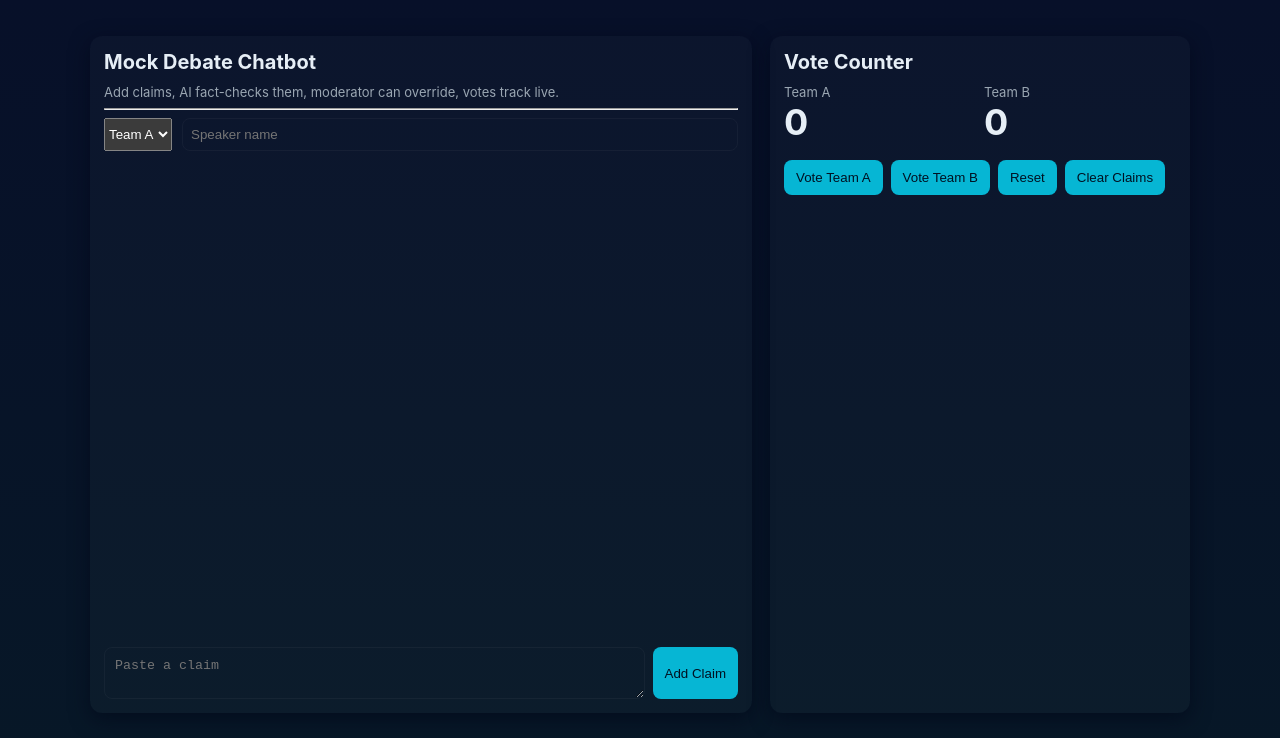
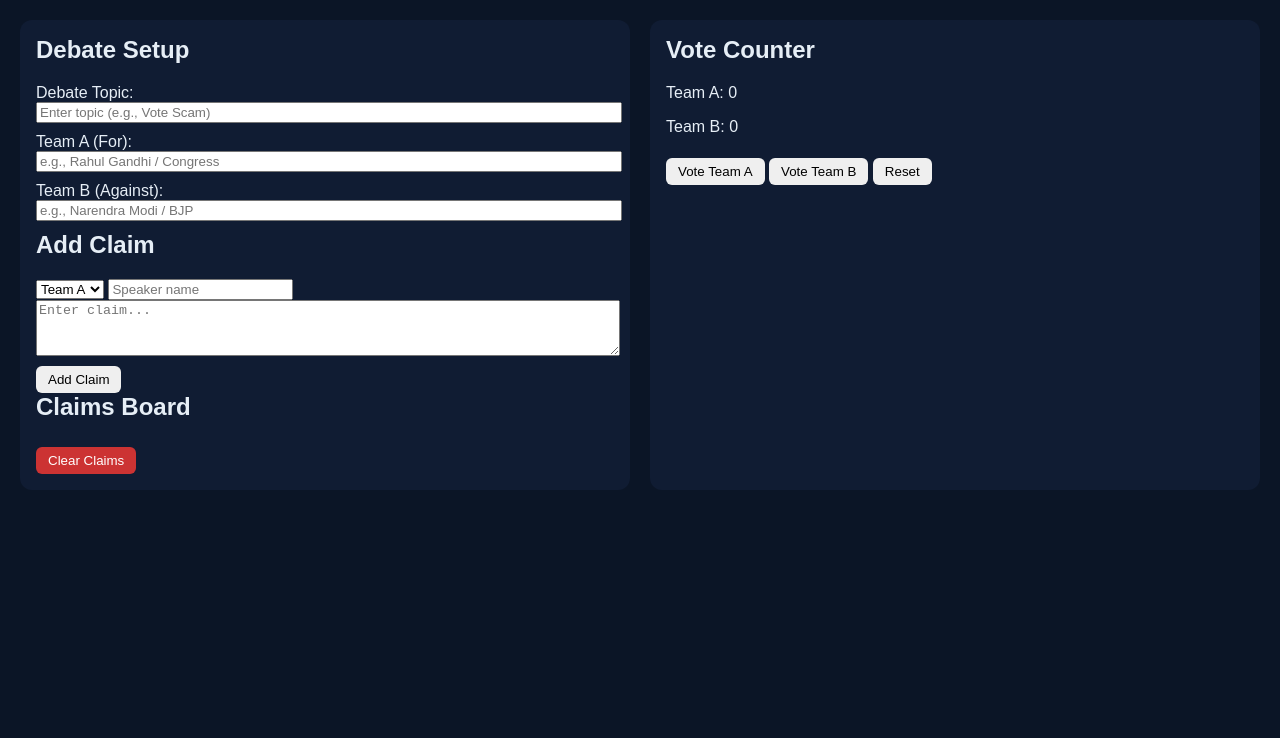
Before and after one commit to JayneetSingh/sstdebateaps, a website: page index.html in a window 1280 px wide. Drawn offline with Linux system fonts and the light colour scheme.

Commit message:
Update index.html for improved layout and styling
Refactor HTML structure and update styles for debate chatbot.

```diff
--- a/index.html
+++ b/index.html
@@ -1,147 +1,135 @@
-<!doctype html>
+<!DOCTYPE html>
 <html lang="en">
 <head>
-  <meta charset="utf-8" />
-  <meta name="viewport" content="width=device-width,initial-scale=1" />
-  <title>Mock Debate Chatbot + Live Vote Counter</title>
+  <meta charset="UTF-8" />
+  <meta name="viewport" content="width=device-width, initial-scale=1.0" />
+  <title>Mock Debate Chatbot</title>
   <style>
-    :root{--bg:#0f1724;--card:#0b1220;--accent:#06b6d4;--muted:#9aa6b2;color-scheme:dark}
-    html,body{height:100%;margin:0;background:linear-gradient(180deg,#071029 0%,#071827 100%);font-family:Inter,system-ui,Segoe UI,Roboto,Helvetica,Arial,sans-serif;color:#e6eef6}
-    .app{max-width:1100px;margin:18px auto;padding:18px;display:grid;grid-template-columns:1fr 420px;gap:18px}
-    .card{background:rgba(255,255,255,0.02);border-radius:12px;padding:14px;box-shadow:0 6px 20px rgba(2,6,23,0.6)}
-    h1{font-size:20px;margin:0 0 10px 0}
-    .chat{height:540px;display:flex;flex-direction:column}
-    .messages{flex:1;overflow:auto;padding:8px;gap:8px;display:flex;flex-direction:column}
-    .input{display:flex;gap:8px;margin-top:10px}
-    textarea{flex:1;padding:10px;border-radius:8px;border:1px solid rgba(255,255,255,0.04);background:transparent;color:inherit}
-    button{background:var(--accent);border:none;padding:10px 12px;border-radius:8px;color:#012;cursor:pointer}
-    .claim{padding:8px;border-radius:8px;background:linear-gradient(180deg,rgba(255,255,255,0.02),transparent);border:1px solid rgba(255,255,255,0.03)}
-    .muted{color:var(--muted);font-size:13px}
-    .small{font-size:13px}
-    .list{display:flex;flex-direction:column;gap:8px;max-height:360px;overflow:auto}
-    .votepanel{display:flex;flex-direction:column;gap:8px}
-    .big{font-size:36px;font-weight:700}
-    .bigbtn{font-size:20px;padding:14px}
-    .valid{color:#10b981}
-    .invalid{color:#ef4444}
-    .unsure{color:#eab308}
+    body { margin:0; font-family:sans-serif; background:#0b1526; color:#e6eef6; }
+    .container { display:flex; gap:20px; padding:20px; }
+    .left, .right { flex:1; background:#101c33; padding:16px; border-radius:12px; }
+    h2 { margin-top:0; }
+    textarea { width:100%; min-height:50px; }
+    button { margin-top:6px; padding:6px 12px; border:none; border-radius:6px; cursor:pointer; }
+    .claim { margin:6px 0; padding:6px; border-radius:6px; }
+    .valid { background:rgba(0,200,0,0.2); }
+    .invalid { background:rgba(200,0,0,0.2); }
+    .unsure { background:rgba(200,200,0,0.2); }
   </style>
 </head>
 <body>
-  <div class="app">
-    <div class="card">
-      <h1>Mock Debate Chatbot</h1>
-      <div class="muted">Add claims, AI fact-checks them, moderator can override, votes track live.</div>
-      <hr />
-      <div style="display:flex;gap:10px;margin-bottom:8px;">
-        <select id="teamSelect"><option value="Team A">Team A</option><option value="Team B">Team B</option></select>
-        <input id="speaker" placeholder="Speaker name" style="flex:1;padding:8px;border-radius:8px;background:transparent;border:1px solid rgba(255,255,255,0.04);color:inherit" />
-      </div>
-      <div class="chat">
-        <div class="messages" id="messages"></div>
-        <div class="input">
-          <textarea id="claimInput" rows="2" placeholder="Paste a claim"></textarea>
-          <button id="addClaim">Add Claim</button>
-        </div>
-      </div>
-      <div class="list" id="claimsList"></div>
+  <div class="container">
+    <div class="left">
+      <h2>Debate Setup</h2>
+      <label>Debate Topic:</label>
+      <input id="topic" type="text" placeholder="Enter topic (e.g., Vote Scam)" style="width:100%;margin-bottom:10px;" />
+
+      <label>Team A (For):</label>
+      <input id="teamAName" type="text" placeholder="e.g., Rahul Gandhi / Congress" style="width:100%;margin-bottom:10px;" />
+
+      <label>Team B (Against):</label>
+      <input id="teamBName" type="text" placeholder="e.g., Narendra Modi / BJP" style="width:100%;margin-bottom:10px;" />
+
+      <h2>Add Claim</h2>
+      <select id="teamSelect">
+        <option value="A">Team A</option>
+        <option value="B">Team B</option>
+      </select>
+      <input id="speaker" type="text" placeholder="Speaker name" />
+      <textarea id="claimInput" placeholder="Enter claim..."></textarea>
+      <button id="addClaim">Add Claim</button>
+
+      <h2>Claims Board</h2>
+      <div id="claimsBoard"></div>
+      <button id="clearClaims" style="background:#c33;color:#fff;">Clear Claims</button>
     </div>
 
-    <div class="card">
-      <h1>Vote Counter</h1>
-      <div class="votepanel">
-        <div style="display:flex;gap:8px;align-items:center">
-          <div style="flex:1">
-            <div class="small muted">Team A</div>
-            <div id="teamACount" class="big">0</div>
-          </div>
-          <div style="flex:1">
-            <div class="small muted">Team B</div>
-            <div id="teamBCount" class="big">0</div>
-          </div>
-        </div>
-        <div style="display:flex;gap:8px;margin-top:8px">
-          <button id="voteA">Vote Team A</button>
-          <button id="voteB">Vote Team B</button>
-          <button id="resetVotes">Reset</button>
-          <button id="clearClaims">Clear Claims</button>
-        </div>
+    <div class="right">
+      <h2>Vote Counter</h2>
+      <div id="scoreboard">
+        <p><span id="teamA_label">Team A</span>: <span id="scoreA">0</span></p>
+        <p><span id="teamB_label">Team B</span>: <span id="scoreB">0</span></p>
       </div>
+      <button onclick="vote('A')">Vote Team A</button>
+      <button onclick="vote('B')">Vote Team B</button>
+      <button onclick="resetVotes()">Reset</button>
     </div>
   </div>
 
   <script>
-    const API_BASE = "https://sstdebateaps.onrender.com"; // 🔗 Your backend API
+    const API_BASE = "https://sstdebateaps.onrender.com"; // your Render backend
+    let claims = [];
+    let scoreA = 0, scoreB = 0;
 
-    const claimsList = document.getElementById("claimsList");
-    const claimInput = document.getElementById("claimInput");
-    const addClaimBtn = document.getElementById("addClaim");
-    const teamSelect = document.getElementById("teamSelect");
-    const speaker = document.getElementById("speaker");
-
-    let claims = JSON.parse(localStorage.getItem("claims") || "[]");
-    let votes = JSON.parse(localStorage.getItem("votes") || '{"A":0,"B":0}');
-
-    function save() {
-      localStorage.setItem("claims", JSON.stringify(claims));
-      localStorage.setItem("votes", JSON.stringify(votes));
-    }
+    // Update team labels when inputs change
+    document.getElementById("teamAName").addEventListener("input", () => {
+      document.getElementById("teamA_label").innerText = document.getElementById("teamAName").value || "Team A";
+    });
+    document.getElementById("teamBName").addEventListener("input", () => {
+      document.getElementById("teamB_label").innerText = document.getElementById("teamBName").value || "Team B";
+    });
 
     function renderClaims() {
-      claimsList.innerHTML = "";
+      const board = document.getElementById("claimsBoard");
+      board.innerHTML = "";
       claims.forEach((c, i) => {
-        const el = document.createElement("div");
-        el.className = "claim";
-        el.innerHTML = `
-          <div><strong>${c.team}</strong> — ${c.speaker}</div>
-          <div>${c.text}</div>
-          <div>Status: <span class="${c.status}">${c.status || "Not verified"}</span></div>
-        `;
-        claimsList.appendChild(el);
+        const div = document.createElement("div");
+        div.className = "claim " + c.status;
+        div.innerHTML = `<b>${c.teamName} — ${c.speaker}</b><br>${c.text}<br>Status: ${c.status}`;
+        board.appendChild(div);
       });
     }
 
-    async function verifyClaim(claim, idx) {
+    document.getElementById("addClaim").onclick = () => {
+      const text = document.getElementById("claimInput").value.trim();
+      const speaker = document.getElementById("speaker").value.trim() || "anon";
+      const teamVal = document.getElementById("teamSelect").value;
+      const teamName = teamVal === "A" ? document.getElementById("teamAName").value || "Team A"
+                                       : document.getElementById("teamBName").value || "Team B";
+      if (!text) return;
+
+      const claim = { text, speaker, team: teamVal, teamName, status: "verifying" };
+      claims.push(claim);
+      renderClaims();
+      verifyClaim(claim, claims.length - 1);
+      document.getElementById("claimInput").value = "";
+    };
+
+    async function verifyClaim(claim, index) {
       try {
         const resp = await fetch(`${API_BASE}/api/ai-verify`, {
           method: "POST",
           headers: { "Content-Type": "application/json" },
-          body: JSON.stringify({ claim })
+          body: JSON.stringify({
+            claim: claim.text,
+            team: claim.team,
+            topic: document.getElementById("topic").value || "General Debate"
+          })
         });
         const data = await resp.json();
-        if (data.error) throw new Error(data.error);
-        const best = data.labels?.[0] || "unsure";
-        claims[idx].status = best;
-      } catch (err) {
-        claims[idx].status = "unsure";
+        claims[index].status = data.verdict || "unsure";
+      } catch (e) {
+        claims[index].status = "unsure";
       }
-      save();
       renderClaims();
     }
 
-    addClaimBtn.onclick = () => {
-      const txt = claimInput.value.trim();
-      if (!txt) return;
-      const claim = { team: teamSelect.value, speaker: speaker.value || "anon", text: txt, status: "Not verified" };
-      claims.push(claim);
-      save();
+    document.getElementById("clearClaims").onclick = () => {
+      claims = [];
       renderClaims();
-      verifyClaim(txt, claims.length - 1);
-      claimInput.value = "";
     };
 
-    document.getElementById("voteA").onclick = () => { votes.A++; save(); renderVotes(); };
-    document.getElementById("voteB").onclick = () => { votes.B++; save(); renderVotes(); };
-    document.getElementById("resetVotes").onclick = () => { votes = {A:0,B:0}; save(); renderVotes(); };
-    document.getElementById("clearClaims").onclick = () => { claims = []; save(); renderClaims(); };
-
-    function renderVotes() {
-      document.getElementById("teamACount").innerText = votes.A;
-      document.getElementById("teamBCount").innerText = votes.B;
+    function vote(team) {
+      if (team === "A") scoreA++;
+      else scoreB++;
+      document.getElementById("scoreA").innerText = scoreA;
+      document.getElementById("scoreB").innerText = scoreB;
     }
-
-    renderClaims();
-    renderVotes();
+    function resetVotes() {
+      scoreA = 0; scoreB = 0;
+      document.getElementById("scoreA").innerText = scoreA;
+      document.getElementById("scoreB").innerText = scoreB;
+    }
   </script>
 </body>
 </html>
```
